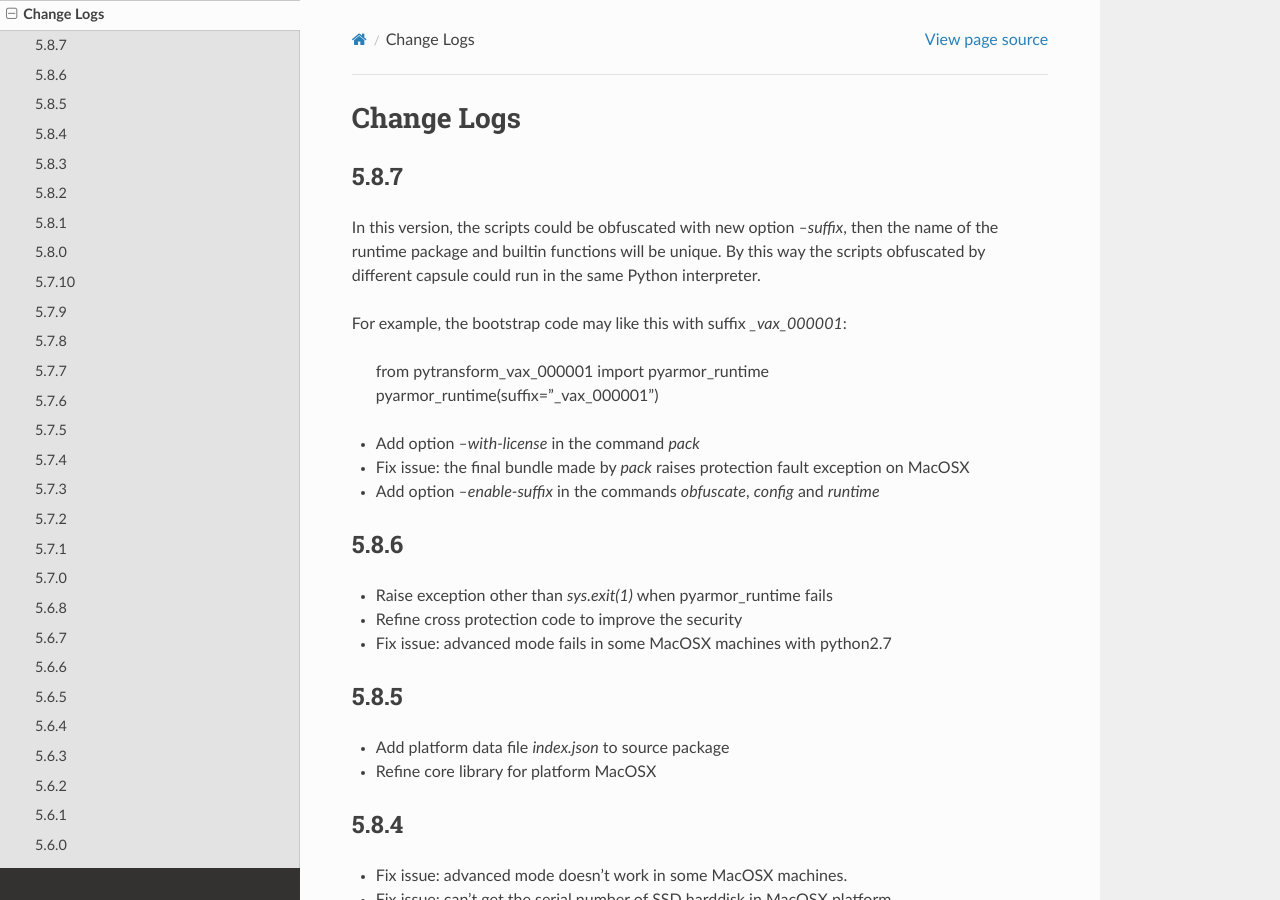
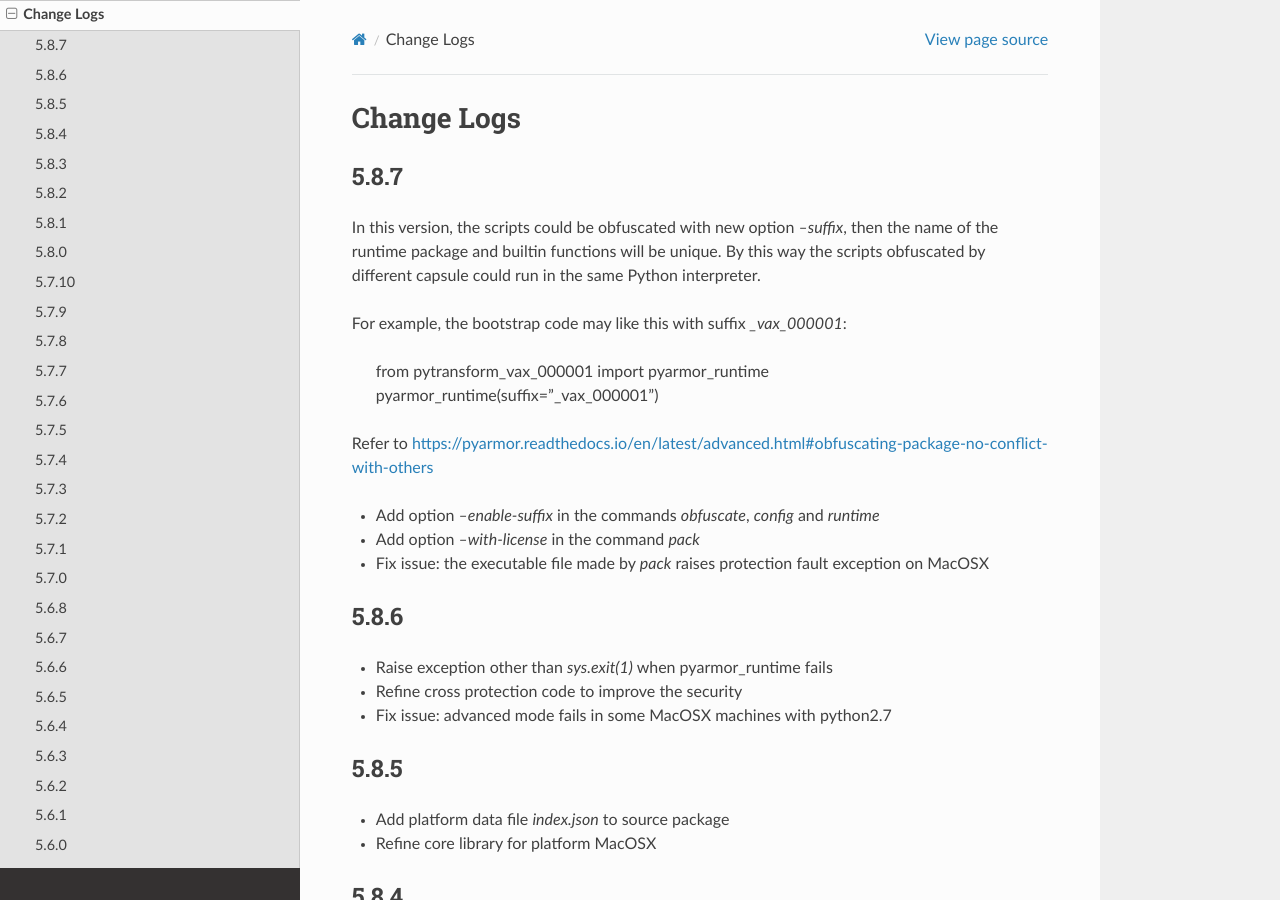
Before and after one commit to dashingsoft/pyarmor, a Sphinx documentation site: the page built from docs/change-logs.rst, in a window 1280 px wide and 900 px high. Built offline with Sphinx 7.4.7 and the Read the Docs theme 2.0.0, drawn with Linux system fonts in a browser that asks for light colours.

Commit message:
Refine change log

```diff
--- a/docs/change-logs.rst
+++ b/docs/change-logs.rst
@@ -16,9 +16,12 @@
     from pytransform_vax_000001 import pyarmor_runtime
     pyarmor_runtime(suffix="_vax_000001")
 
+Refer to
+https://pyarmor.readthedocs.io/en/latest/advanced.html#obfuscating-package-no-conflict-with-others
+
+* Add option `--enable-suffix` in the commands `obfuscate`, `config` and `runtime`
 * Add option `--with-license` in the command `pack`
-* Fix issue: the final bundle made by `pack` raises protection fault exception on MacOSX
-* Add option `--enable-suffix` in the commands `obfuscate`, `config` and `runtime`
+* Fix issue: the executable file made by `pack` raises protection fault exception on MacOSX
 
 5.8.6
 -----
```
